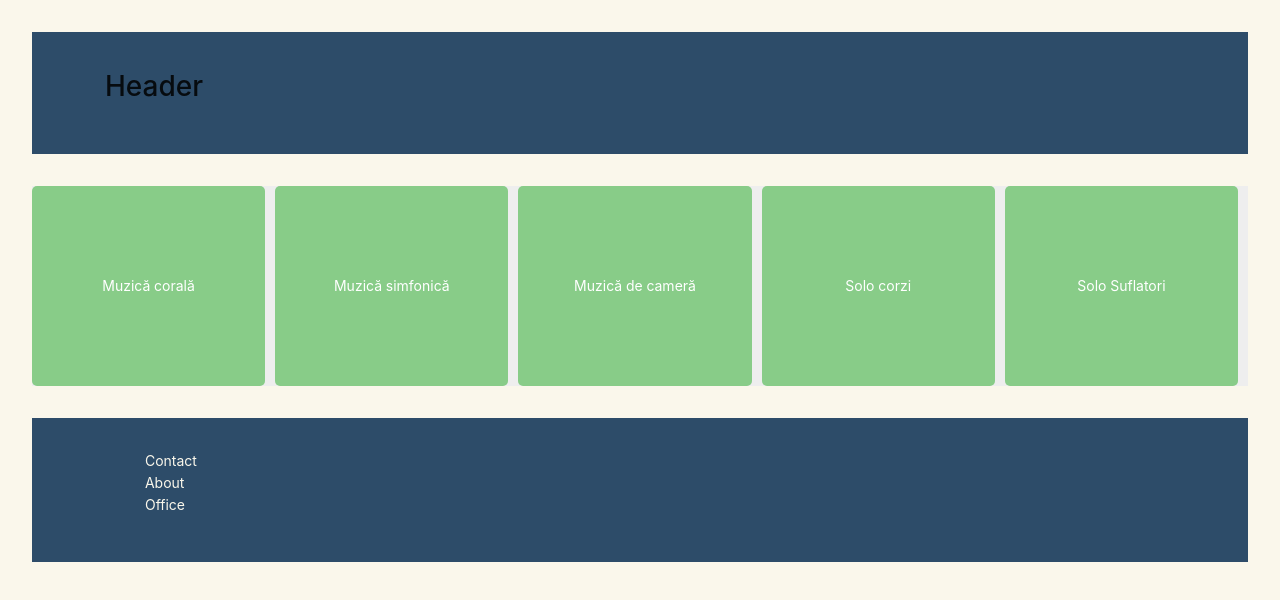
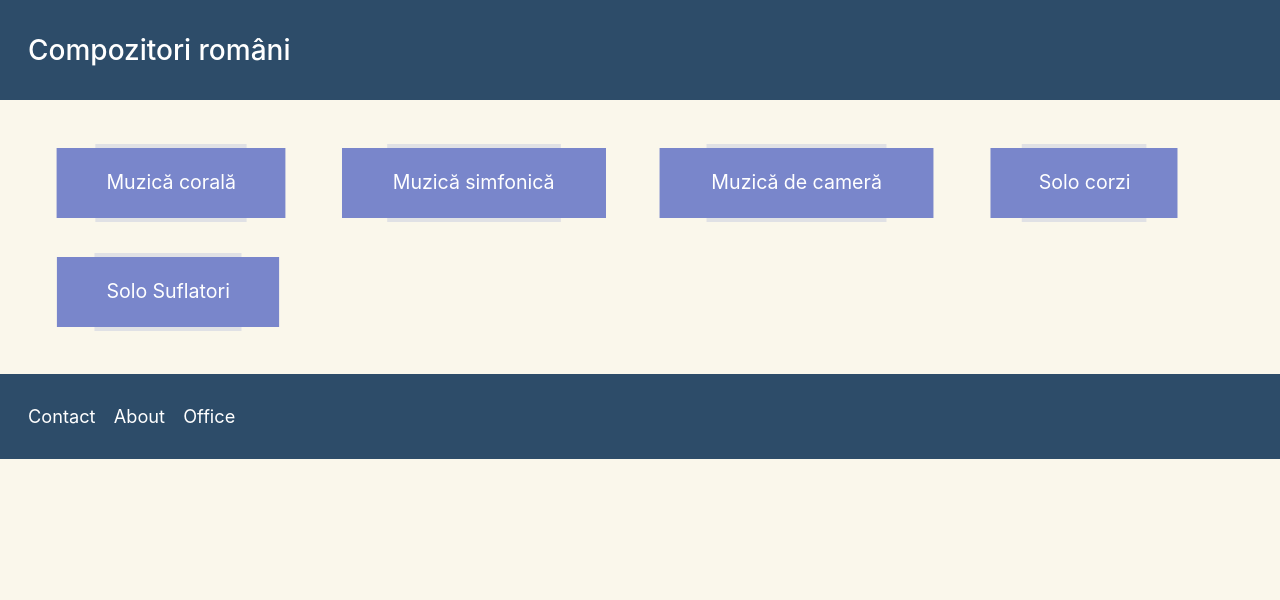
Before and after one commit to ceky/compozitori, a React (Vite) app: page / in a window 1280 px wide. Shown: the top 600 px of the page. Built offline with nearby package versions, Linux system fonts and the light colour scheme.

Commit message:
Implement styling

```diff
--- /dev/null
+++ b/src/components/common.css
@@ -0,0 +1,81 @@
+.button--nuka {
+  font-size: 1.4em;
+  cursor: pointer;
+  float: left;
+  min-width: 150px;
+  max-width: 250px;
+  display: block;
+  margin: 1em;
+  padding: 1em 2em;
+  border: none;
+  background: none;
+  color: inherit;
+  vertical-align: middle;
+  position: relative;
+  z-index: 1;
+  -webkit-backface-visibility: hidden;
+
+  color: #fff;
+  border-color: #fff;
+  margin: 1em 2em;
+  -webkit-transition: color 0.3s;
+  transition: color 0.3s;
+  -webkit-transition-timing-function: cubic-bezier(0.2, 1, 0.3, 1);
+  transition-timing-function: cubic-bezier(0.2, 1, 0.3, 1);
+}
+
+.button--nuka::before,
+.button--nuka::after {
+  -webkit-transition-timing-function: cubic-bezier(0.2, 1, 0.3, 1);
+  transition-timing-function: cubic-bezier(0.2, 1, 0.3, 1);
+}
+
+.button--nuka::before {
+  top: -4px;
+  bottom: -4px;
+  left: -4px;
+  right: -4px;
+  opacity: 0.2;
+  -webkit-transform: scale3d(0.7, 1, 1);
+  transform: scale3d(0.7, 1, 1);
+  -webkit-transition: -webkit-transform 0.3s, opacity 0.3s;
+  transition: transform 0.3s, opacity 0.3s;
+}
+
+.button--nuka::after {
+  top: 0;
+  left: 0;
+  width: 100%;
+  height: 100%;
+  -webkit-transform: scale3d(1.1, 1, 1);
+  transform: scale3d(1.1, 1, 1);
+  -webkit-transition: -webkit-transform 0.3s, background-color 0.3s;
+  transition: transform 0.3s, background-color 0.3s;
+}
+
+.button--nuka::before,
+.button--nuka::after {
+  content: '';
+  position: absolute;
+  border-radius: inherit;
+  background: #7986cb;
+  z-index: -1;
+}
+
+.button--nuka:hover {
+  color: #fff;
+}
+
+.button--nuka:hover::after,
+.button--nuka:hover::before {
+  -webkit-transform: scale3d(1, 1, 1);
+  transform: scale3d(1, 1, 1);
+}
+
+.button--nuka:hover::before {
+  opacity: 1;
+}
+
+.button--nuka:hover::after {
+  background-color: #37474f;
+}
--- a/src/components/footer/Footer.css
+++ b/src/components/footer/Footer.css
@@ -1,17 +1,25 @@
 footer {
-    background-color: #2d4c69;
-    color: #FAF7EB;
-    align-items: center;
-    display: flex;
-    justify-content: space-between;
-    margin-top: 32px;
-    padding: 32px 6% 32px;
+  background-color: #2d4c69;
+  color: #faf7eb;
+  align-items: center;
+  display: flex;
+  justify-content: space-between;
+  margin-top: 2em;
+  padding: 2em;
 }
 
 .footer-container {
-    list-style-type: none;
+  list-style-type: none;
+  display: flex;
+  margin-bottom: 0;
+  padding-left: 0;
 }
 
 .footer-container li {
+  font-size: 1.3em;
+  margin-right: 1em;
+}
 
+.footer-container a {
+  color: white;
 }
--- a/src/components/footer/Footer.jsx
+++ b/src/components/footer/Footer.jsx
@@ -5,9 +5,15 @@ function Footer() {
   return (
     <footer>
       <ul className="footer-container">
-        <li>Contact</li>
-        <li>About</li>
-        <li>Office</li>
+        <li>
+          <a href="#">Contact</a>
+        </li>
+        <li>
+          <a href="#">About</a>
+        </li>
+        <li>
+          <a href="#">Office</a>
+        </li>
       </ul>
     </footer>
   );
--- a/src/components/header/Header.css
+++ b/src/components/header/Header.css
@@ -1,9 +1,18 @@
 header {
-    background-color: #2d4c69;
-    color: #FAF7EB;
-    align-items: center;
-    display: flex;
-    justify-content: space-between;
-    margin-bottom: 32px;
-    padding: 32px 6% 32px;
+  background-color: #2d4c69;
+  color: #faf7eb;
+  align-items: center;
+  display: flex;
+  justify-content: space-between;
+  margin-bottom: 2em;
+  padding: 2em;
 }
+
+.title {
+  color: white;
+  margin-bottom: 0;
+}
+
+.title a {
+  color: white;
+}
--- a/src/components/header/Header.jsx
+++ b/src/components/header/Header.jsx
@@ -11,7 +11,11 @@ function Header() {
 
   return (
     <header>
-      <h1 onClick={handleClick}>Header</h1>
+      <h1 className="title">
+        <a href="#" onClick={handleClick}>
+          Compozitori români
+        </a>
+      </h1>
     </header>
   );
 }
--- a/src/main.css
+++ b/src/main.css
@@ -1,5 +1,4 @@
 body {
-  margin: 0;
   font-family: -apple-system, BlinkMacSystemFont, 'Segoe UI', 'Roboto', 'Oxygen',
     'Ubuntu', 'Cantarell', 'Fira Sans', 'Droid Sans', 'Helvetica Neue',
     sans-serif;
@@ -7,26 +6,9 @@ body {
   -moz-osx-font-smoothing: grayscale;
   background: #faf7eb;
   color: #214261;
-  padding: 32px;
+  margin: 0;
 }
 
-code {
-  font-family: source-code-pro, Menlo, Monaco, Consolas, 'Courier New',
-    monospace;
+.main-container {
+  margin: 2em;
 }
-
-@keyframes move {
-  100% {
-    transform: translate3d(0, 0, 1px) rotate(360deg);
-  }
-}
-
-.background {
-  position: fixed;
-  width: 100vw;
-  height: 100vh;
-  top: 0;
-  left: 0;
-  background: #3e1e68;
-  overflow: hidden;
-}
--- a/src/main.jsx
+++ b/src/main.jsx
@@ -30,6 +30,7 @@ function App() {
       <Router>
         <Header />
 
+        <div className="main-container">
           <Switch>
             <Route exact path="/">
               <Home
@@ -40,6 +41,7 @@ function App() {
               <MusicStyle selectedCategory={selectedCategory} />
             </Route>
           </Switch>
+        </div>
 
         <Footer />
       </Router>
--- a/src/pages/Home/Home.css
+++ b/src/pages/Home/Home.css
@@ -1,19 +1,8 @@
-.carousel {
-    background: #EEE;
-    display: flex;
+.home-container {
+  /* margin: 2em; */
 }
 
-.carousel-cell {
-    width: 28%;
-    height: 200px;
-    margin-right: 10px;
-    background: #8C8;
-    border-radius: 5px;
-    text-align: center;
-    line-height: 200px;
-    color: white;
+.carousel {
+  display: flex;
+  flex-wrap: wrap;
 }
-
-.carousel-cell.is-selected {
-    background: #ED2;
-}
--- a/src/pages/Home/Home.jsx
+++ b/src/pages/Home/Home.jsx
@@ -2,6 +2,7 @@ import React, { useState, useEffect } from 'react';
 import { useHistory } from 'react-router-dom';
 
 import './Home.css';
+import '../../components/common.css';
 import { getCategoriesJson } from '../../services/Categories';
 
 function Home({ onOpenCategory }) {
@@ -18,20 +19,20 @@ function Home({ onOpenCategory }) {
   }
 
   return (
-    <div>
+    <React.Fragment>
       <div className="carousel">
         {categories.length &&
           categories.map((category) => (
             <div
               key={category.id}
-              className="carousel-cell"
+              className="button--nuka"
               onClick={() => handleClick(category)}
             >
               {category.name}
             </div>
           ))}
       </div>
-    </div>
+    </React.Fragment>
   );
 }
 
--- a/src/pages/MusicStyle/MusicStyle.jsx
+++ b/src/pages/MusicStyle/MusicStyle.jsx
@@ -18,13 +18,13 @@ function MusicStyle({ selectedCategory }) {
   }
 
   return (
-    <main>
+    <React.Fragment>
       <h1>{selectedCategory.name}</h1>
 
       <Search
         placeholder="Spectacol"
         allowClear
-        enterButton="Cauta"
+        enterButton="Caută"
         size="large"
         onSearch={onSearch}
       />
@@ -35,7 +35,7 @@ function MusicStyle({ selectedCategory }) {
             return <div key={item.id}>{item.Titlu}</div>;
           }
         })}
-    </main>
+    </React.Fragment>
   );
 }
 
```
Lines whose indentation alone changed are shown as unchanged.
